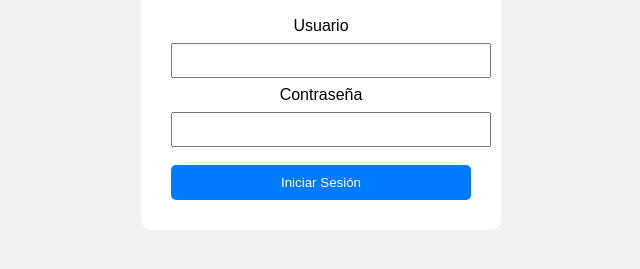
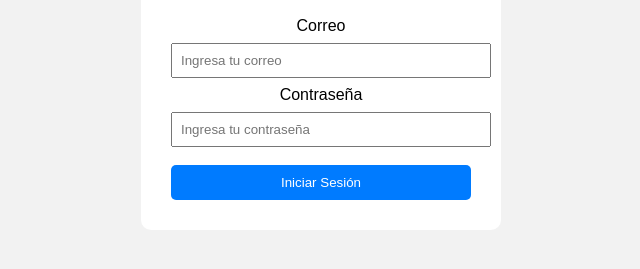
Before and after one commit to Steven717900/Proyecto_BD_Interfaces, a plain HTML site: page login.html in a window 1280 px wide. Shown: the part 131-400 px from the top of the page, without its empty margins (319-959 px from the left). Drawn offline with Linux system fonts and the light colour scheme.

Commit message:
Update login form structure and labels

```diff
--- a/login.html
+++ b/login.html
@@ -3,7 +3,9 @@
 
 <head>
     <meta charset="UTF-8">
-     <link rel="stylesheet" href="Outfit.css">
+    <meta name="viewport" content="width=device-width, initial-scale=1.0">
+    <title>Login</title>
+    <link rel="stylesheet" href="outfit.css">
 </head>
 
 <body>
@@ -11,13 +13,15 @@
     <div class="formulario">
         <h2>Login</h2>
 
-        <label>Usuario</label>
-        <input type="email">
+        <form>
+            <label>Correo</label>
+            <input type="email" name="correo" placeholder="Ingresa tu correo" required>
 
-        <label>Contraseña</label>
-        <input type="password">
+            <label>Contraseña</label>
+            <input type="password" name="password" placeholder="Ingresa tu contraseña" required>
 
-        <button class="btn">Iniciar Sesión</button>
+            <button class="btn" type="submit">Iniciar Sesión</button>
+        </form>
     </div>
 
 </body>
```
